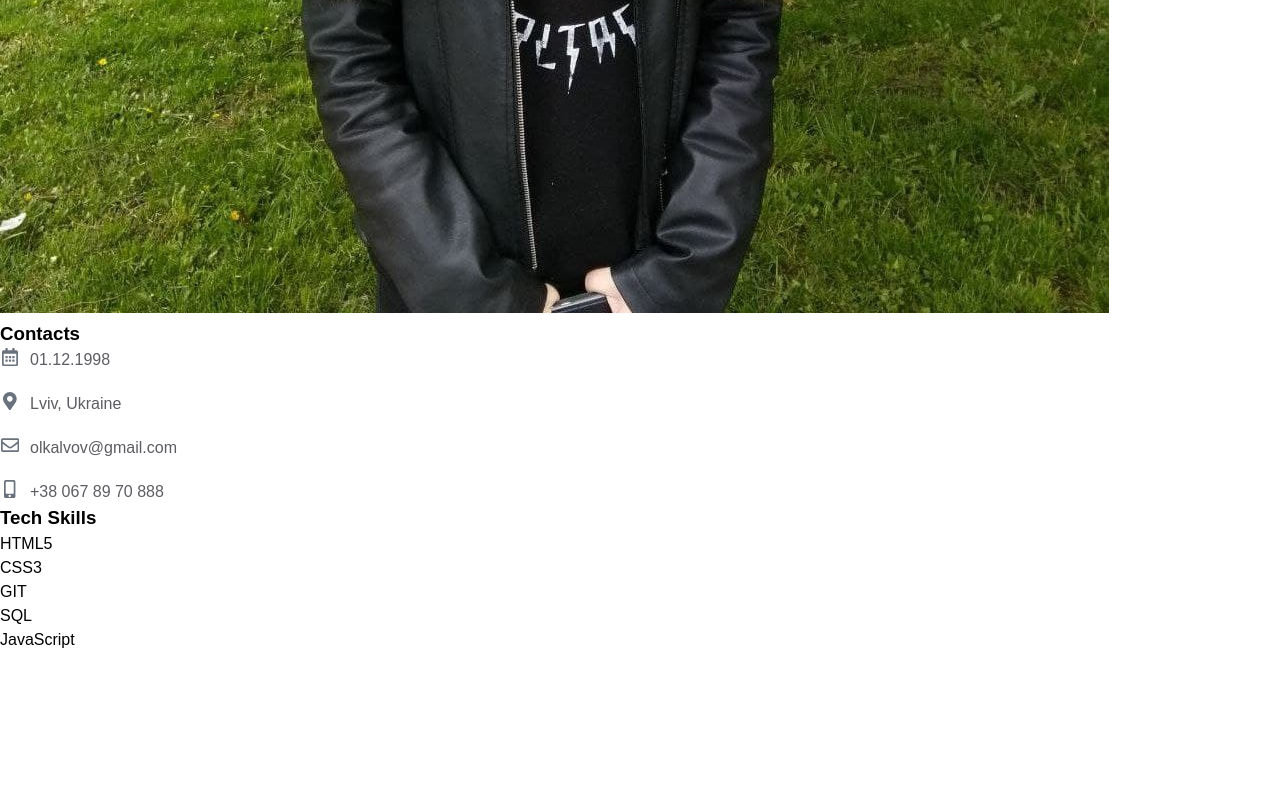
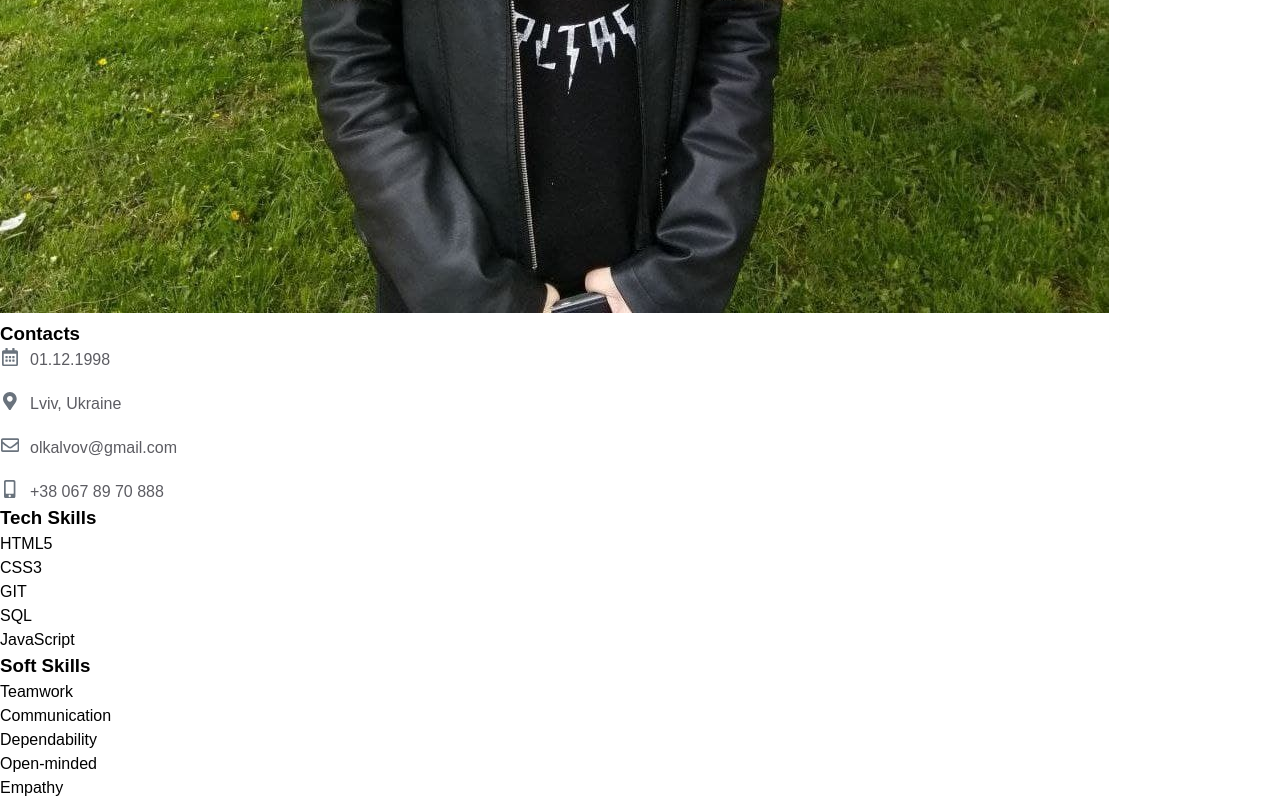
Before and after one commit to Volhara20/homepage, a plain HTML site: page index.html in a window 1280 px wide. Shown: the part 647-1447 px from the top of the page. Before the commit the page ends 1299 px from the top, so only its background shows below. Drawn offline with Linux system fonts and the light colour scheme.

Commit message:
add soft skills container

```diff
--- a/index.html
+++ b/index.html
@@ -70,6 +70,18 @@
                     <li class="items"><span class="items-text">JavaScript</span></li>
                 </ul>
             </div>
+
+            <!-- Soft Skills container -->
+            <div class="skills-container">
+                <h3 class="title-aside">Soft Skills</h3>
+                <ul>
+                    <li class="items"><span class="items-text">Teamwork</span></li>
+                    <li class="items"><span class="items-text">Communication</span></li>
+                    <li class="items"><span class="items-text">Dependability</span></li>
+                    <li class="items"><span class="items-text">Open-minded</span></li>
+                    <li class="items"><span class="items-text">Empathy</span></li>
+                </ul>
+            </div>
         </aside>
     </div>
 </body>
```
